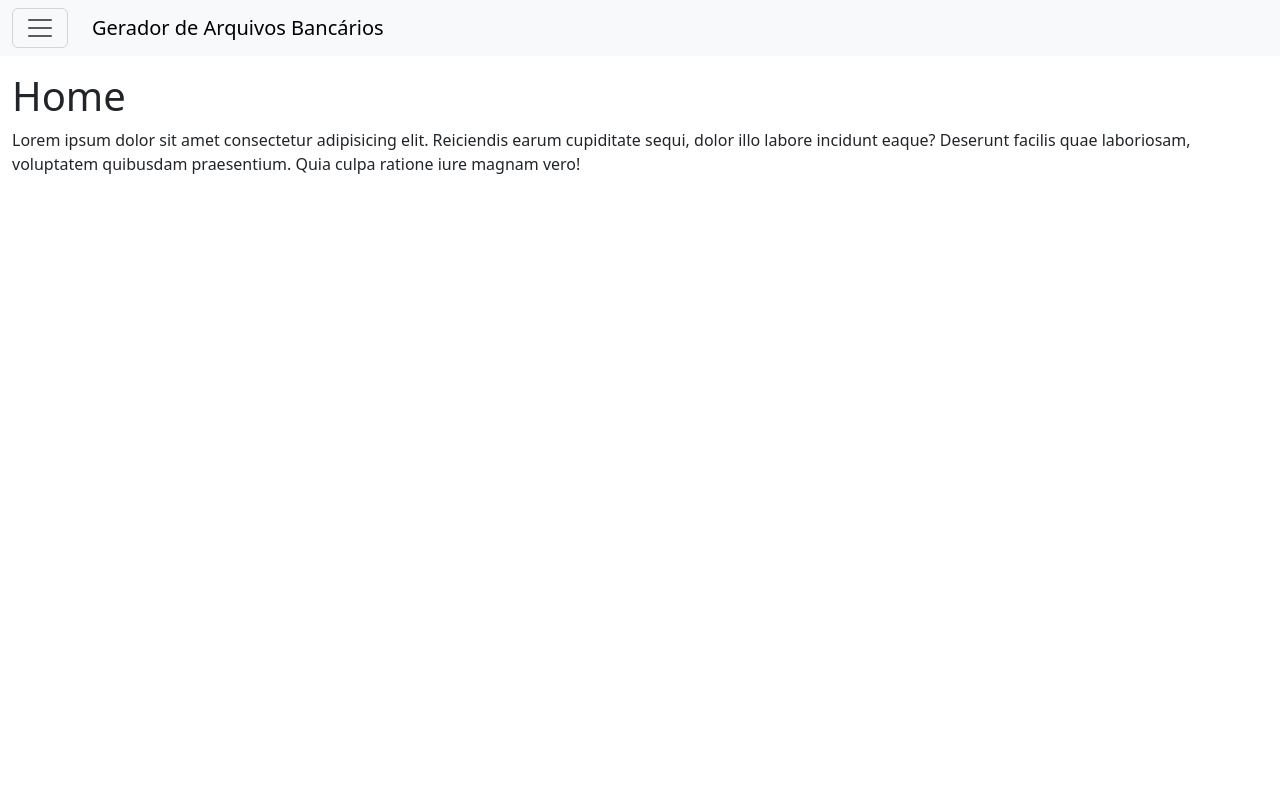
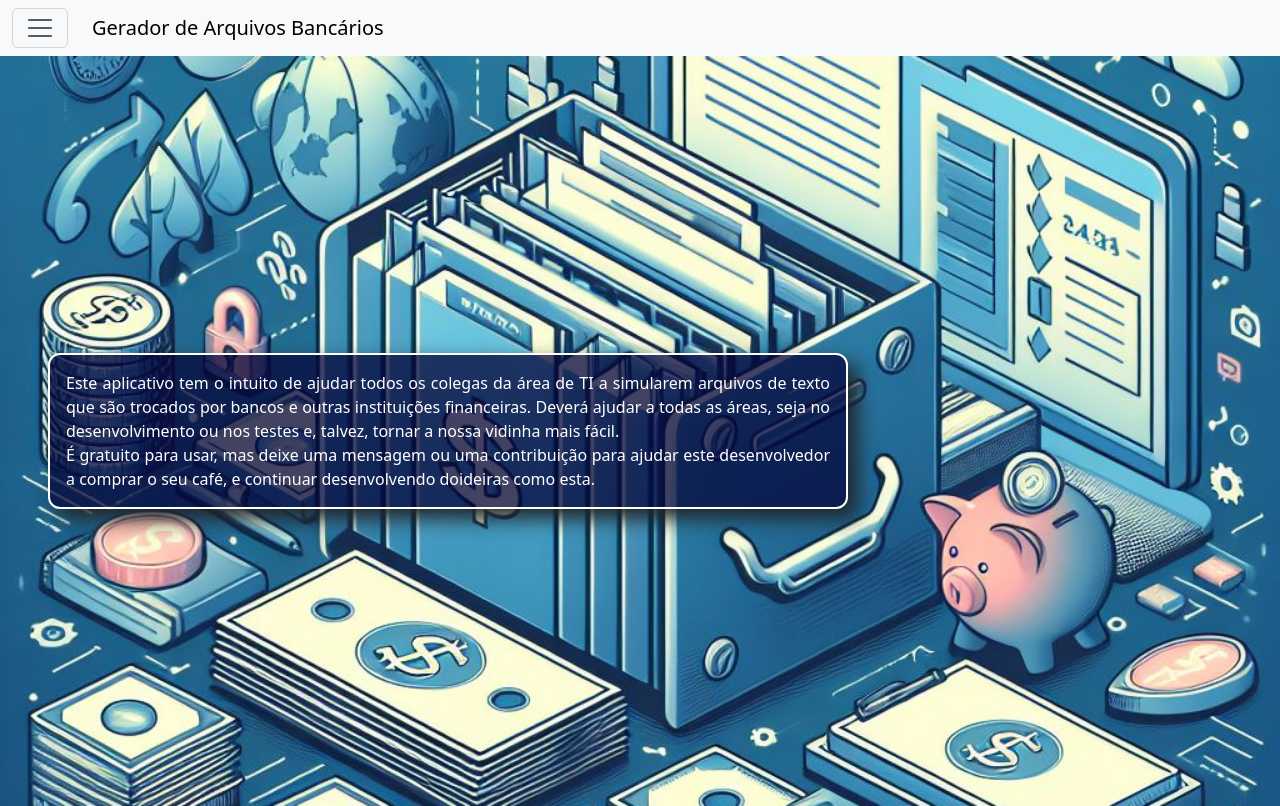
Before and after one commit to ratto/arquivo-bancario-web, a React (Vite) app: page / in a window 1280 px wide. Built offline with nearby package versions, Linux system fonts and the light colour scheme.

Commit message:
Melhorias nas páginas Home e de Erro

```diff
--- a/src/components/Topbar/index.tsx
+++ b/src/components/Topbar/index.tsx
@@ -4,10 +4,10 @@ import './style.scss';
 
 export const Topbar = () => {
   return (
-    <Navbar expand={false} className="bg-body-tertiary mb-3">
+    <Navbar expand={false} sticky="top" className="bg-body-tertiary">
       <Container fluid>
         <Navbar.Toggle aria-controls="menu-navbar" />
-        <LinkContainer to="/">
+        <LinkContainer to={'/'}>
           <Navbar.Brand className="me-auto ms-4">Gerador de Arquivos Bancários</Navbar.Brand>
         </LinkContainer>
         <Navbar.Offcanvas id="menu-navbar" aria-labelledby="menu-navbar-label" placement="start">
@@ -16,16 +16,16 @@ export const Topbar = () => {
           </Offcanvas.Header>
           <Offcanvas.Body>
             <Nav className="justify-content-end flex-grow-1 pe-3">
-              <LinkContainer to="/">
+              <LinkContainer to={'/'}>
                 <Nav.Link>Home</Nav.Link>
               </LinkContainer>
-              <LinkContainer to="/">
+              <LinkContainer to={'/'}>
                 <Nav.Link disabled>Arquivos de Pagamento</Nav.Link>
               </LinkContainer>
-              <LinkContainer to="/">
+              <LinkContainer to={'/'}>
                 <Nav.Link disabled>Arquivos de Cobrança</Nav.Link>
               </LinkContainer>
-              <LinkContainer to="/sobre">
+              <LinkContainer to={'/sobre'}>
                 <Nav.Link>Sobre</Nav.Link>
               </LinkContainer>
             </Nav>
--- a/src/main.tsx
+++ b/src/main.tsx
@@ -1,7 +1,6 @@
 import React from 'react';
 import ReactDOM from 'react-dom/client';
 import { BrowserRouter, Routes, Route } from 'react-router-dom';
-import { Container } from 'react-bootstrap';
 import { Home } from './pages/Home';
 import { Sobre } from './pages/Sobre';
 import { Erro } from './pages/Erro';
@@ -12,13 +11,11 @@ ReactDOM.createRoot(document.getElementById('root')!).render(
   <React.StrictMode>
     <BrowserRouter>
       <Topbar />
-      <Container fluid>
-        <Routes>
-          <Route path="/" element={<Home />} />
-          <Route path="/sobre" element={<Sobre />} />
-          <Route path="*" element={<Erro />} />
-        </Routes>
-      </Container>
+      <Routes>
+        <Route path="/" element={<Home />} />
+        <Route path="/sobre" element={<Sobre />} />
+        <Route path="*" element={<Erro />} />
+      </Routes>
     </BrowserRouter>
   </React.StrictMode>
 );
--- a/src/pages/Erro/index.tsx
+++ b/src/pages/Erro/index.tsx
@@ -1,14 +1,15 @@
+import { NavLink } from 'react-router-dom';
 import './style.scss';
 
 export const Erro = () => {
   return (
-    <>
-      <h1>Página de erro</h1>
-      <p>
-        Lorem ipsum dolor sit amet consectetur adipisicing elit. Libero doloribus quae culpa aut aspernatur laborum,
-        sint, pariatur excepturi facere ea ullam cumque voluptate necessitatibus corrupti quibusdam at. Corporis,
-        mollitia quae.
-      </p>
-    </>
+    <div id="pagina-erro">
+      <div className="mensagem-box">
+        <h1>Oops! Algo deu errado</h1>
+        <p>
+          Não sei bem o que aconteceu, mas tente <NavLink to="/">voltar para o início</NavLink>.
+        </p>
+      </div>
+    </div>
   );
 };
--- a/src/pages/Erro/style.scss
+++ b/src/pages/Erro/style.scss
@@ -0,0 +1,7 @@
+#pagina-erro {
+  display: flex;
+  flex-direction: column;
+  align-items: center;
+  justify-content: center;
+  height: 90%;
+}
--- a/src/pages/Home/index.tsx
+++ b/src/pages/Home/index.tsx
@@ -1,14 +1,27 @@
+import { Card, CardBody } from 'react-bootstrap';
 import './style.scss';
 
 export const Home = () => {
   return (
-    <>
-      <h1>Home</h1>
-      <p>
-        Lorem ipsum dolor sit amet consectetur adipisicing elit. Reiciendis earum cupiditate sequi, dolor illo labore
-        incidunt eaque? Deserunt facilis quae laboriosam, voluptatem quibusdam praesentium. Quia culpa ratione iure
-        magnam vero!
-      </p>
-    </>
+    <div id="home-page">
+      <section id="cover">
+        <div id="cover-caption">
+          <Card className="cover-card ms-5">
+            <CardBody>
+              <h1 className="visually-hidden">Home</h1>
+              <div>
+                Este aplicativo tem o intuito de ajudar todos os colegas da área de TI a simularem arquivos de texto que
+                são trocados por bancos e outras instituições financeiras. Deverá ajudar a todas as áreas, seja no
+                desenvolvimento ou nos testes e, talvez, tornar a nossa vidinha mais fácil.
+              </div>
+              <div>
+                É gratuito para usar, mas deixe uma mensagem ou uma contribuição para ajudar este desenvolvedor a
+                comprar o seu café, e continuar desenvolvendo doideiras como esta.
+              </div>
+            </CardBody>
+          </Card>
+        </div>
+      </section>
+    </div>
   );
 };
--- a/src/pages/Home/style.scss
+++ b/src/pages/Home/style.scss
@@ -0,0 +1,28 @@
+#home-page {
+  height: 93.75%;
+
+  #cover {
+    display: flex;
+    height: 100%;
+    background: #222 url('../../assets/bank-cover.jpeg') center center no-repeat;
+    background-size: cover;
+    align-items: center;
+  }
+
+  .card {
+    background-color: rgba(5, 4, 58, 0.75);
+
+    &.cover-card {
+      border: 2px solid #fff;
+      border-radius: 0.75rem;
+      width: 50rem;
+      box-shadow: 10px 10px 20px;
+
+      & > .card-body {
+        background-color: rgba(5, 4, 58, 0);
+        text-align: justify;
+        color: #fff !important;
+      }
+    }
+  }
+}
```
Also changed, not shown: src/assets/bank-cover.jpeg (added).
